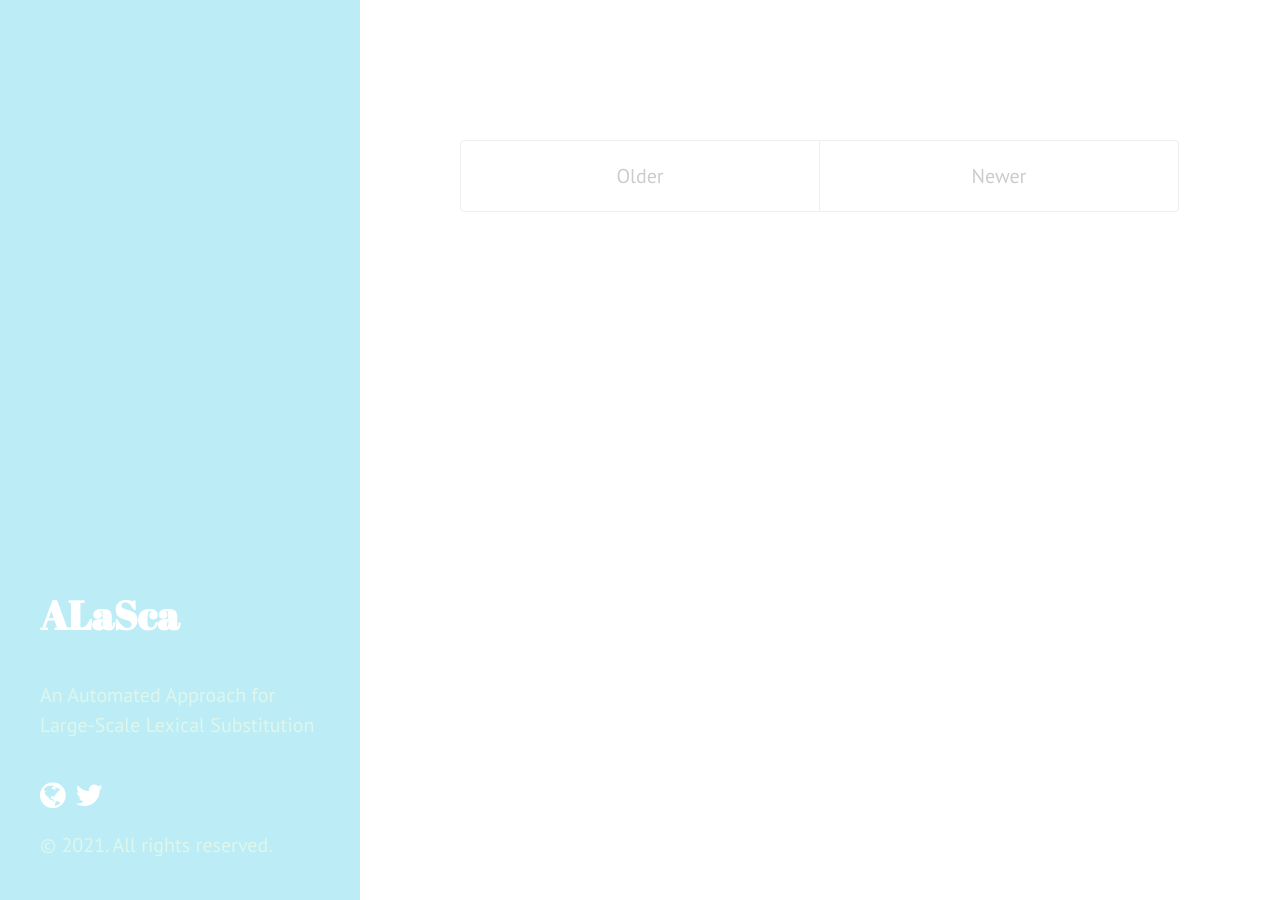
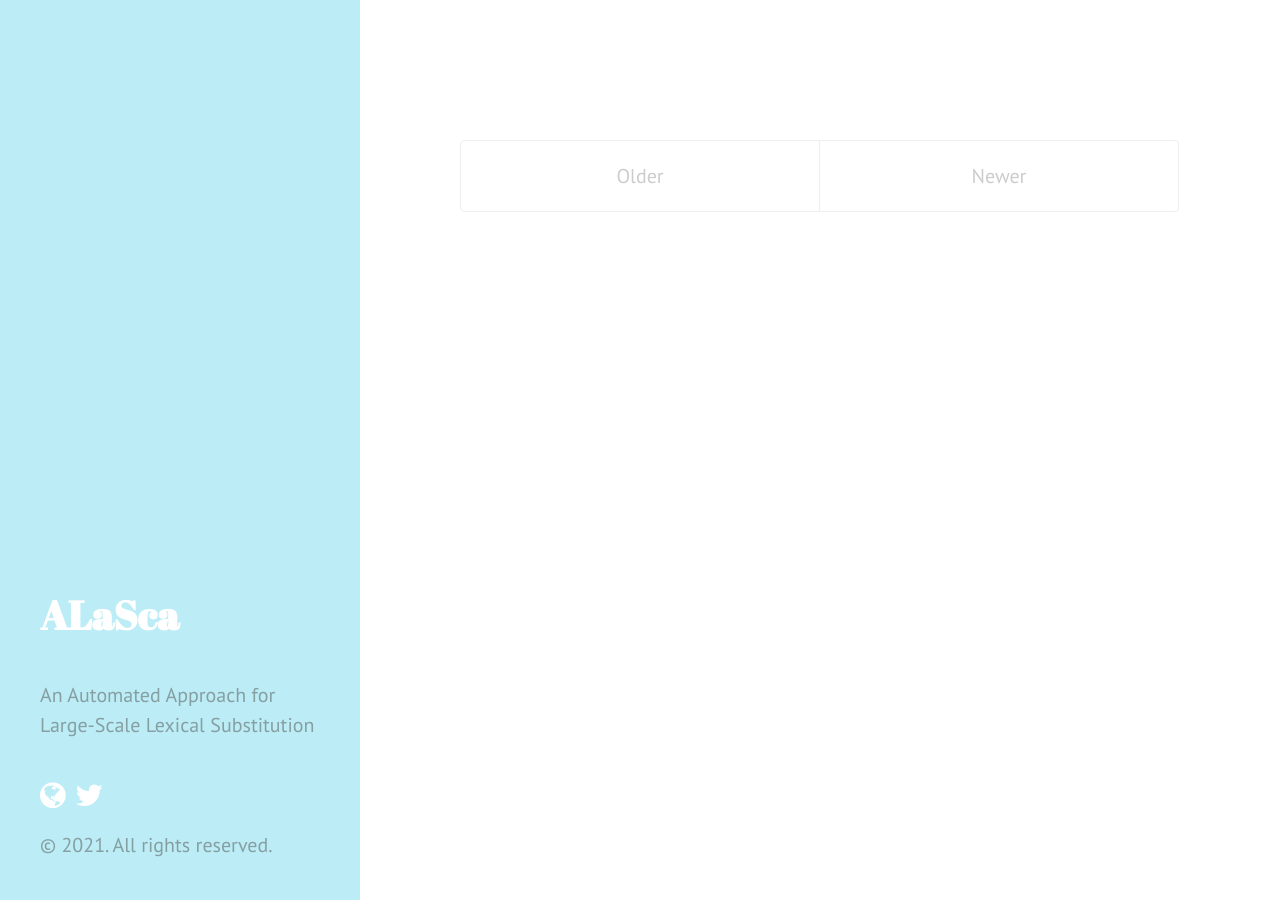
Before and after one commit to caterinaLacerra/ALaSca, a Jekyll site: the page built from docs/index.html, in a window 1280 px wide. Built offline with Jekyll 4.4.1, drawn with Linux system fonts in a browser that asks for light colours; the list of posts is cut into pages by our own code.

Commit message:
Update hyde.css

```diff
--- a/docs/public/css/hyde.css
+++ b/docs/public/css/hyde.css
@@ -56,7 +56,7 @@ html {
 .sidebar {
   text-align: center;
   padding: 2rem 1rem;
-  color: rgba(255, 255, 225,.5);
+  color: rgba(80, 81, 79, .5);
   background-color: #BCEDF6;
 }
 @media (min-width: 48em) {
```
